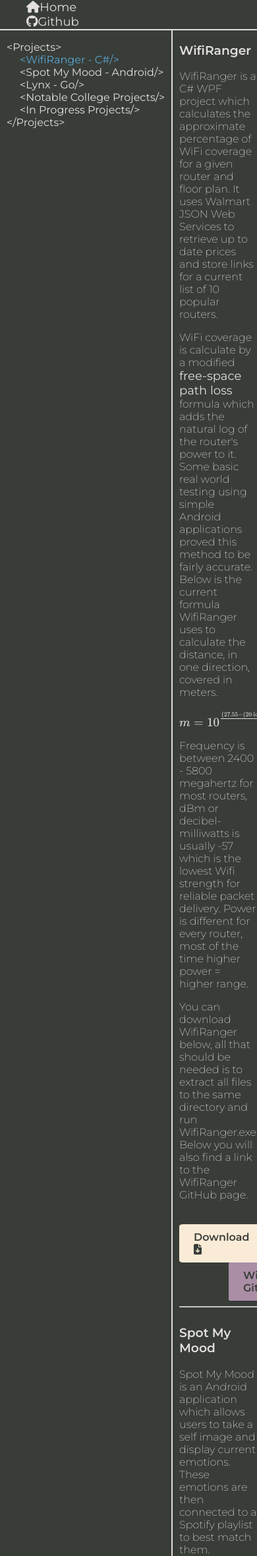
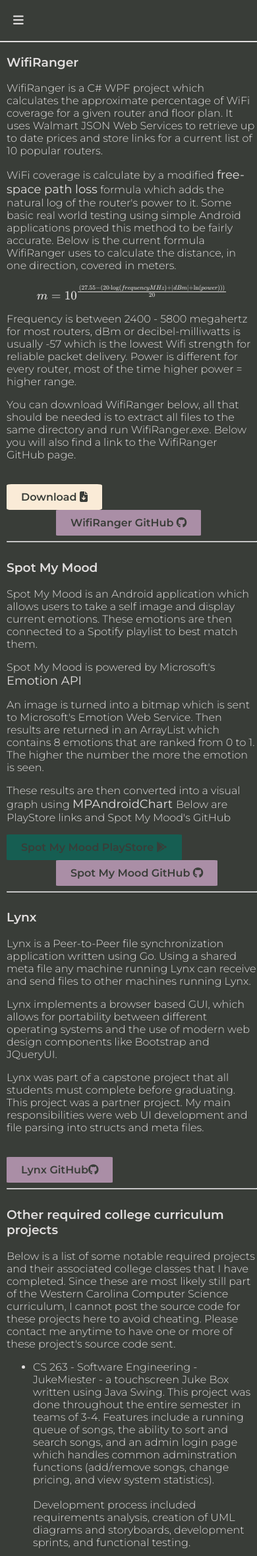
Before and after one commit to maxkernchen/maxkernchen.github.io, a PHP site: page /projects.html in a window 390 px wide; the page is wider, and only the part inside the window is pictured. Shown: the top 2359 px of that part at 66% size. Run offline with PHP 8.4, Linux system fonts and the light colour scheme; some libraries are stand-ins or nearby versions.

Commit message:
finished changes for mobile devices

```diff
--- a/max.kernchen.github.io.js
+++ b/max.kernchen.github.io.js
@@ -291,11 +291,8 @@
 
 
   function toggleMenu(){
-
       let menuList = document.getElementById('menu-list');
       menuList.classList.toggle('showing');
-
-
   }
 
 // put focus back in input field when clicking on div for terminal
@@ -316,7 +313,7 @@
 // call function to add/remove classes for collapsed menu
 document.getElementById('collapsed-menu').addEventListener('click', toggleMenu);
 // when window is resized to > 800 we want to remove the showing class if it still exists
-// otherwise menu will still open when sized down to mobile view
+// otherwise menu will still be opened when sized down to mobile view
 window.addEventListener('resize', function(event){
    if(window.innerWidth > 800){
    document.getElementById('menu-list').classList.remove('showing');
--- a/max.kernchen.github.io.projects.js
+++ b/max.kernchen.github.io.projects.js
@@ -56,5 +56,12 @@
     setActiveBtnScroll(btns[4]);
   }
 }
-
-window.addEventListener('scroll',scrollListener);
+function toggleMenu(){
+  let menuList = document.getElementById('menu-list');
+  let content = document.getElementById('project-content');
+  menuList.classList.toggle('showing');
+  content.classList.toggle('project-menu-margin');
+}
+// call function to add/remove classes for collapsed menu
+document.getElementById('collapsed-menu').addEventListener('click', toggleMenu);
+window.addEventListener('scroll', scrollListener);
--- a/projects.html
+++ b/projects.html
@@ -5,34 +5,23 @@
     <meta name="description" content="">
     <meta name="viewport" content="width=device-width, initial-scale=1">
     <script src="https://kit.fontawesome.com/181187a2fc.js" crossorigin="anonymous"></script>
-
     <link href="https://fonts.googleapis.com/css?family=Montserrat:100,200,300,400,500,600" rel="stylesheet">
     <link rel="stylesheet" href="styles.css">
-
-
-
     <script id="MathJax-script" async src="https://cdn.jsdelivr.net/npm/mathjax@3/es5/tex-mml-chtml.js"></script>
 
     <title>Max Kernchen | Personal Projects</title>
   </head>
+
   <body id="project-container">
 
-
-
       <div class="project-menu">
+        <a href="#" id="collapsed-menu" class="link dark toggle collapsed"><i class="fas fa-bars"></i></a>
         <nav>
-        <ul class="project-menu">
-          <div class="menu__item toggle "><span></span></div>
-          <li class="menu__item "><a href="index.html" class="link dark"><i class="fa fa-home"></i>Home</a></li>
-          <li class="menu__item "><a href="https://github.com/maxkernchen" class="link dark"><i class="fa fa-github"></i>Github</a></li>
+          <ul id="menu-list" class="menu dark">
+            <li class="menu-item"><a href="index.html" class="link dark"><i class="fa fa-home"></i>Home</a></li>
+            <li class="menu-item"><a href="https://github.com/maxkernchen" class="link dark"><i class="fa fa-github"></i>Github</a></li>
           </ul>
         </nav>
-     </div>
-
-
-
-
-
 
         <aside id="project-nav">
         <ul>
@@ -47,6 +36,7 @@
           <li>&lt;/Projects&gt;</li>
         </ul>
         </aside>
+      </div>
 
       <article id="project-content">
         <section class="project-section">
@@ -124,12 +114,10 @@
                and the use of modern web design components like Bootstrap and JQueryUI.
              </p>
             <p class="project-p">Lynx was part of a capstone project that all students must complete before graduating. This project was a partner project.
-               My main responsibilities were the design and functionality of the UI and file parsing into structs and meta files.
-               Currently I am making enhancements to all parts of Lynx which can be viewed at its GitHub linked below. You will also find below a working
-                example of Lynx between a Linux Debian Guest Virtual Machine and a Windows 10 Host. </p>
+               My main responsibilities were web UI development and file parsing into structs and meta files.
+               </p>
                 <br>
-                <br>
-                <br>
+
 
             <a href="https://github.com/maxkernchen/Lynx" class="hvr-icon-forward">
               Lynx GitHub<i class="fab fa-github hvr-icon"></i></a>
--- a/styles.css
+++ b/styles.css
@@ -36,7 +36,7 @@
     color:var(--off-black-color);
   }
   .project-p{
-    font-weight: 200;
+    font-weight: 300;
     color:var(--off-white-color)
   }
 
@@ -198,7 +198,7 @@
     grid-area: contact-grid;
     grid-template-columns: repeat(3, [col] auto);
     grid-template-rows: 200px;
-    column-gap: 200px;
+    column-gap: 150px;
     justify-self: center;
 
 
@@ -221,10 +221,7 @@
   background-color: var(--light-gray-color);
   grid-area: header;
   justify-self: center;
-
-
 }
-
 
 
   nav {
@@ -240,6 +237,10 @@
     background-color: var(--light-gray-color);
 
   }
+  .menu.dark{
+    background-color: var(--off-black-color);
+    color: var(--off-white-color);
+  }
   .menu-container{
     grid-area: menu;
   }
@@ -249,8 +250,6 @@
     overflow: hidden;
     list-style: none;
     background-color: var(--off-black-color);
-    border-bottom: 1px solid var(--off-white-color);
-
   }
   .terminal {
     width: 90%;
@@ -286,13 +285,67 @@
     font-weight: 200;
     color: var(--off-black-color);
   }
-
-
   .toggle {
     display: none;
   }
+  #project-container{
+    background-color: var(--off-black-color);
+    color: var(--white-color);
+  }
+  #project-content{
+    display: flex;
+    margin-left: 260px;
+    flex-direction: column;
+    border-left: 2px solid var(--off-white-color);
+    border-top: 1px solid var(--off-white-color);
+    padding-left: 10px;
+  }
 
-  @media screen and (max-width: 800px) {
+  #project-nav {
+    font-weight: 400;
+    position: fixed;
+    width: 260px;
+    z-index: 100;
+    background-color: var(--off-black-color);
+    border-top: 1px solid var(--off-white-color);
+    border-bottom: 1px solid var(--off-white-color);
+  }
+
+
+  #project-nav ul {
+    list-style: none;
+    margin-left: -30px;
+  }
+
+  #project-nav ul ul{
+    margin-left:-20px;
+  }
+
+  #project-nav li:hover {
+    color:var(--accent-color-project);
+    cursor: pointer;
+    transition: .2s ease-out;
+  }
+  #project-nav li {
+    color:var(--off-white-color);
+  }
+
+  #project-nav .selected {
+    color:var(--accent-color-project);
+    position: relative;
+    list-style: none;
+  }
+
+  #project-nav .selected:after {
+    position: absolute;
+    content: "";
+    width: 1rem;
+    height: 1rem;
+    left: -1.5rem;
+    top: 0.3rem;
+  }
+
+  @media screen and (max-width: 1080px) {
 
     .toggle{
       display: block;
@@ -300,6 +353,9 @@
     }
     .collapsed{
       margin: 20px;
+    }
+    .terminal{
+      width: 100%;
     }
 
     #container{
@@ -324,15 +380,31 @@
       border-width: 5px;
       border-style: solid;
       border-color: var(--off-black-color);
-      position: fixed;
+      opacity: .8;
+      position: absolute;
       z-index: 100;
 
+    }
+    .menu.dark {
+      border-color: var(--off-white-color);
+    }
+
+    #project-nav {
+      display: none;
+
+    }
+    #project-content{
+      display: flex;
+      margin-left: 0px;
+      flex-direction: column;
+      border-left: none;
+      border-top: 2px solid var(--off-white-color);
+      padding-left: 10px;
     }
 
     .showing{
       display: block;
     }
-
 
 
   }
@@ -363,65 +435,7 @@
   font-weight: 500;
 
 }
-#project-container{
-  background-color: var(--off-black-color);
-  color: var(--white-color);
-}
-#project-content{
-  display: flex;
-  margin-left: 260px;
-  flex-direction: column;
 
-  border-left: 2px solid var(--off-white-color);
-  padding-left: 10px;
-}
-
-#project-nav {
-  font-weight: 400;
-  position: fixed;
-  width: 260px;
-  z-index: 100;
-  background-color: var(--off-black-color);
-}
-
-
-#project-nav ul {
-  list-style: none;
-  margin-left: -30px;
-
-
-}
-#project-nav ul ul{
-  margin-left:-20px;
-}
-
-
-#project-nav li:hover {
-  color:var(--accent-color-project);
-  cursor: pointer;
-  transition: .2s ease-out;
-}
-#project-nav li {
-  color:var(--off-white-color);
-
-
-
-}
-
-#project-nav .selected {
-  color:var(--accent-color-project);
-  position: relative;
-  list-style: none;
-}
-
-#project-nav .selected:after {
-  position: absolute;
-  content: "";
-  width: 1rem;
-  height: 1rem;
-  left: -1.5rem;
-  top: 0.3rem;
-}
 
 /* Third party CSS styles with minor changes to padding,color and borders.:
 
```
Lines whose indentation alone changed are shown as unchanged.
